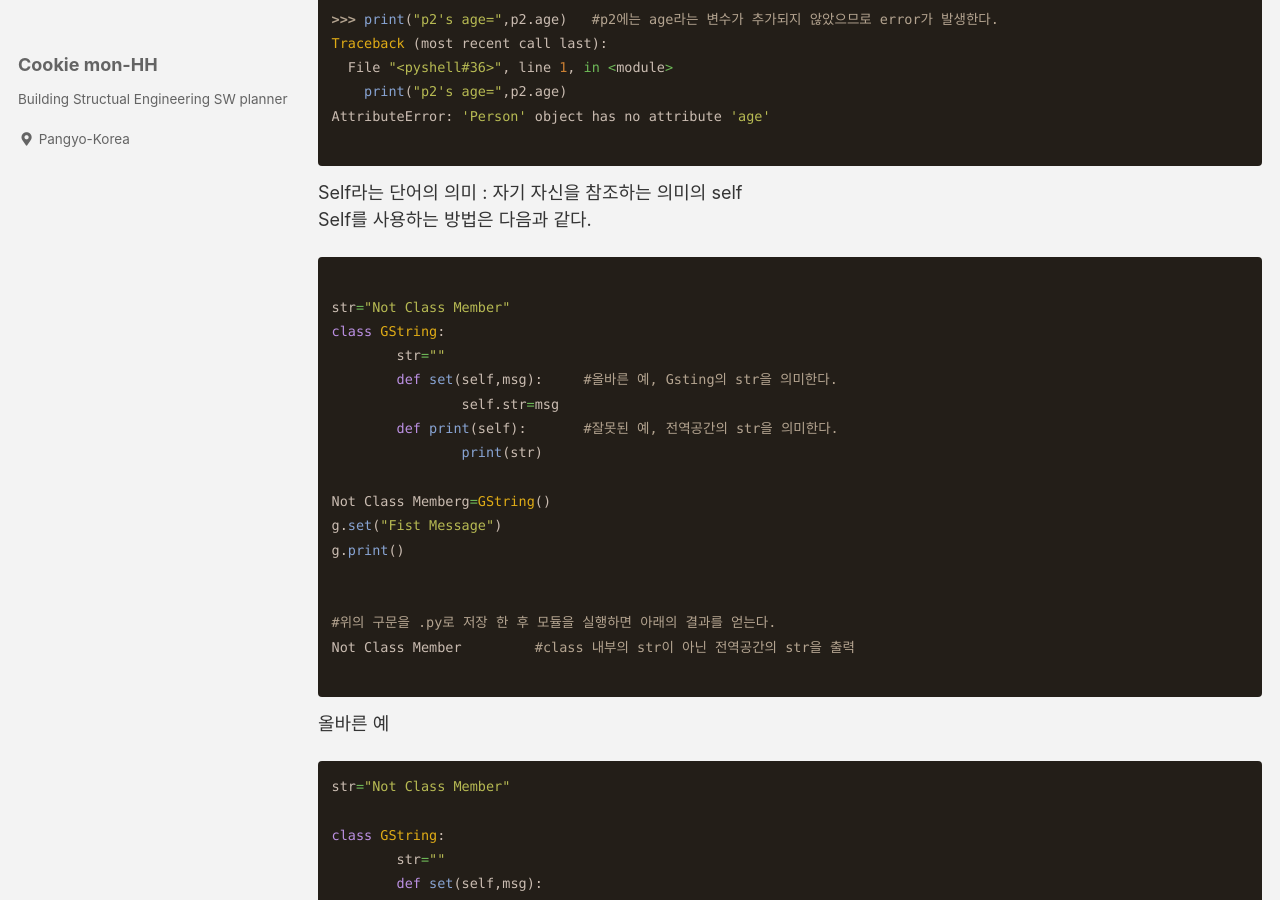
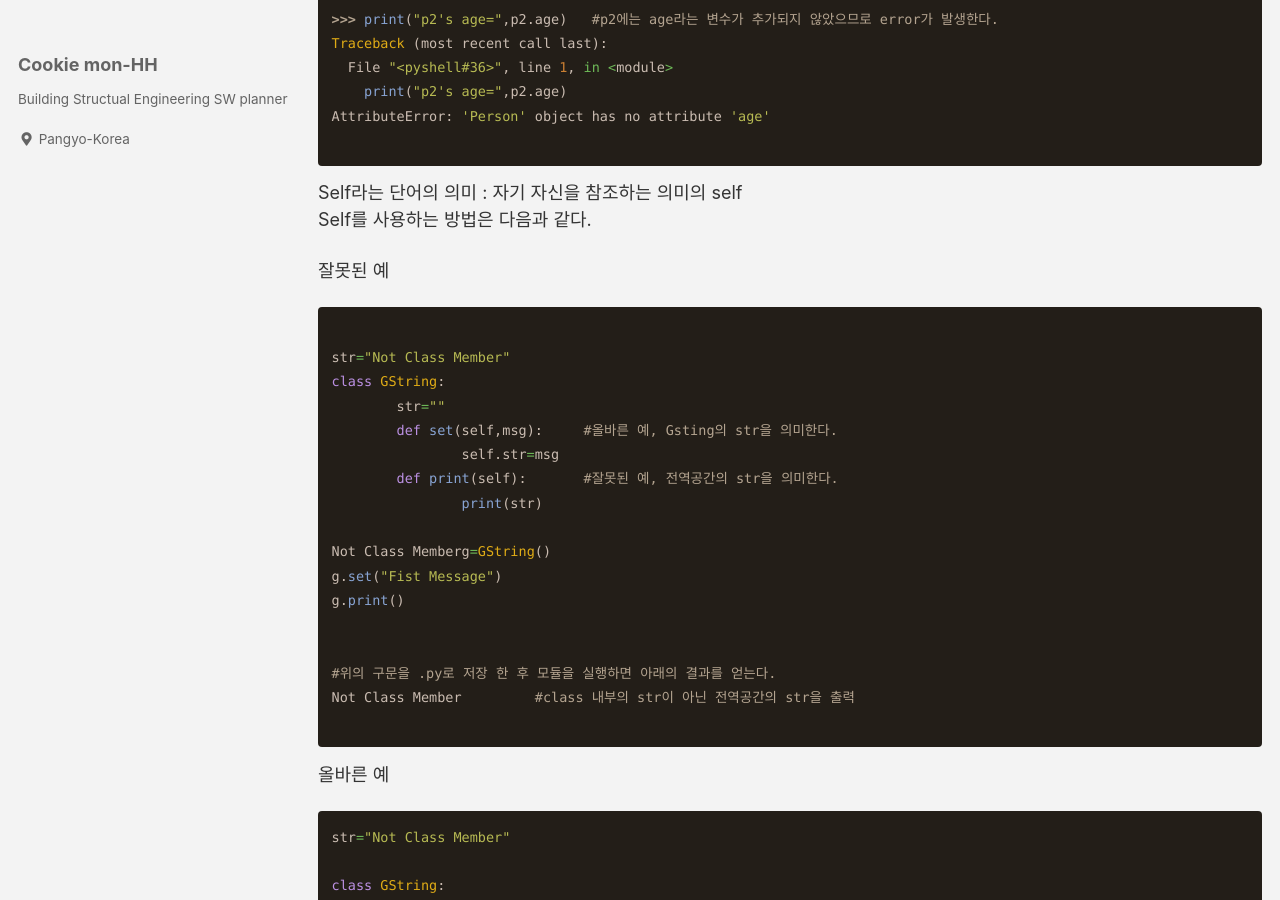
Before and after one commit to CookieMon-HH/cookiemon-hh.github.io, a Jekyll site: the page built from _posts/2020-11-28-7 2 인스턴스 사용과 self의 의미.md, in a window 1280 px wide and 900 px high, scrolled down 1259 px. Built offline with Jekyll 4.4.1, drawn with Linux system fonts in a browser that asks for light colours; cached includes are drawn as plain includes; a script that is not in the unit is left out; comment, search, counter and statistics services are not loaded.

Commit message:
Update 2020-11-28-7 2 인스턴스 사용과 self의 의미.md

````diff
--- a/_posts/2020-11-28-7 2 인스턴스 사용과 self의 의미.md
+++ b/_posts/2020-11-28-7 2 인스턴스 사용과 self의 의미.md
@@ -68,6 +68,7 @@ AttributeError: 'Person' object has no attribute 'age'
 Self라는 단어의 의미 : 자기 자신을 참조하는 의미의 self
 Self를 사용하는 방법은 다음과 같다.
 
+잘못된 예
 ```python
 
 str="Not Class Member"
````
